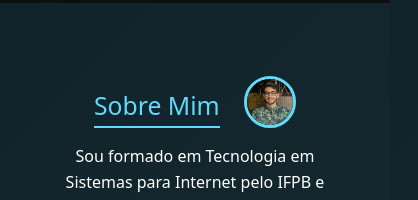
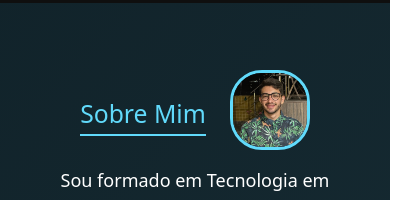
Before and after one commit to lucashss88/LandingPage-front, a React (Create React App) app: page / in a window 390 px wide. Shown: the part 394-594 px from the top of the page, 418 px wide, since content can reach past the window. Built offline with nearby package versions, Linux system fonts and the light colour scheme.

Commit message:
version 2025.2 fixing small errors

```diff
--- a/package.json
+++ b/package.json
@@ -22,7 +22,7 @@
     "web-vitals": "^2.1.4"
   },
   "scripts": {
-    "start": "react-scripts start",
+    "start": "react-scripts start --host 0.0.0.0",
     "build": "react-scripts build",
     "test": "react-scripts test",
     "eject": "react-scripts eject"
--- a/src/App.js
+++ b/src/App.js
@@ -22,7 +22,7 @@ function App() {
                 {/* eslint-disable-next-line jsx-a11y/alt-text */}
                 <img className="img_banner" alt="Banner"/>
             </header>
-            <div className="px-3 px-md-5 text-white">
+            <div className="main text-white">
                 <motion.section
                     className="about animate-scale-in"
                     id="sobre-mim"
@@ -91,7 +91,7 @@ function App() {
                     >
                         <h2>Habilidades e tecnologias</h2>
                     </motion.div>
-                    <section id="technologies" className="px-3 py-5 bg-card rounded-3">
+                    <section id="technologies" className="tech bg-card rounded-3">
                         <div className="text-center">
                             <div className="row justify-content-center g-4">
                                 <div className="col-md-6 col-lg-4 animate-fade-in-up delay-100">
@@ -184,7 +184,7 @@ function App() {
                     transition={{duration: 0.6}}
                 >
                     <h2>Contate-me</h2>
-                    <p className="fs-5">Email: serrano.lucas@academico.ifpb.edu.br</p>
+                    <p className="email">Email: serrano.lucas@academico.ifpb.edu.br</p>
                     <p className="fs-5">
                         <a href="https://www.linkedin.com/in/lucas-henrique-serrano-soares/" target="_blank" rel="noopener noreferrer" className="link-footer d-flex align-items-center justify-content-center">
                             <LinkedInIcon className="me-2" /> Meu LinkedIn
--- a/src/styles/index.css
+++ b/src/styles/index.css
@@ -62,23 +62,46 @@ section {
   content: url('../assets/images/tech2025_inv3@4x.png');
 }
 
+.main {
+  padding-inline: 7%;
+  margin: 0 auto;
+  display: flex;
+  flex-direction: column;
+  align-items: center;
+  justify-content: center;
+}
+
+.email{
+  font-size: 18px;
+}
+
 @media (max-width: 768px) {
   .img_banner {
     content: url('../assets/images/tech2025_mobile3@4x.png'); /* Caminho da imagem mobile */
     max-height: 180px;
   }
+  .img_profile{
+    width: 80px;
+  }
+
+  .main {
+    margin: 0;
+    padding-inline: 0;
+  }
+
+  .email{
+    font-size: 14px;
+  }
+
+  .tech{
+    padding: 0;
+    padding-inline: 5px;
+  }
 }
 
 .img_profile{
-  width: 10%;
-  max-width: 200px;
+  max-width: 150px;
   border: 3px solid #61dafb;
-}
-
-@media (max-width: 768px) {
-  .img_profile{
-    width: 20%;
-  }
 }
 
 .about {
@@ -98,27 +121,8 @@ section {
 .about p,
 .projects p,
 .contact p {
-  font-size: 1rem;
   line-height: 1.6;
   margin-bottom: 1rem;
-}
-
-.list_tec ul{
-  list-style: none;
-  display: flex;
-  flex-direction: column;
-  gap: 1rem;
-  padding-left: 0;
-}
-
-.list_tec li{
-  text-decoration: none;
-  cursor: crosshair;
-  background-color: rgba(255, 255, 255, 0.05);
-  border-left: 4px solid #61dafb;
-  padding: 15px;
-  margin-bottom: 15px;
-  border-radius: 5px;
 }
 
 .icons {
```
